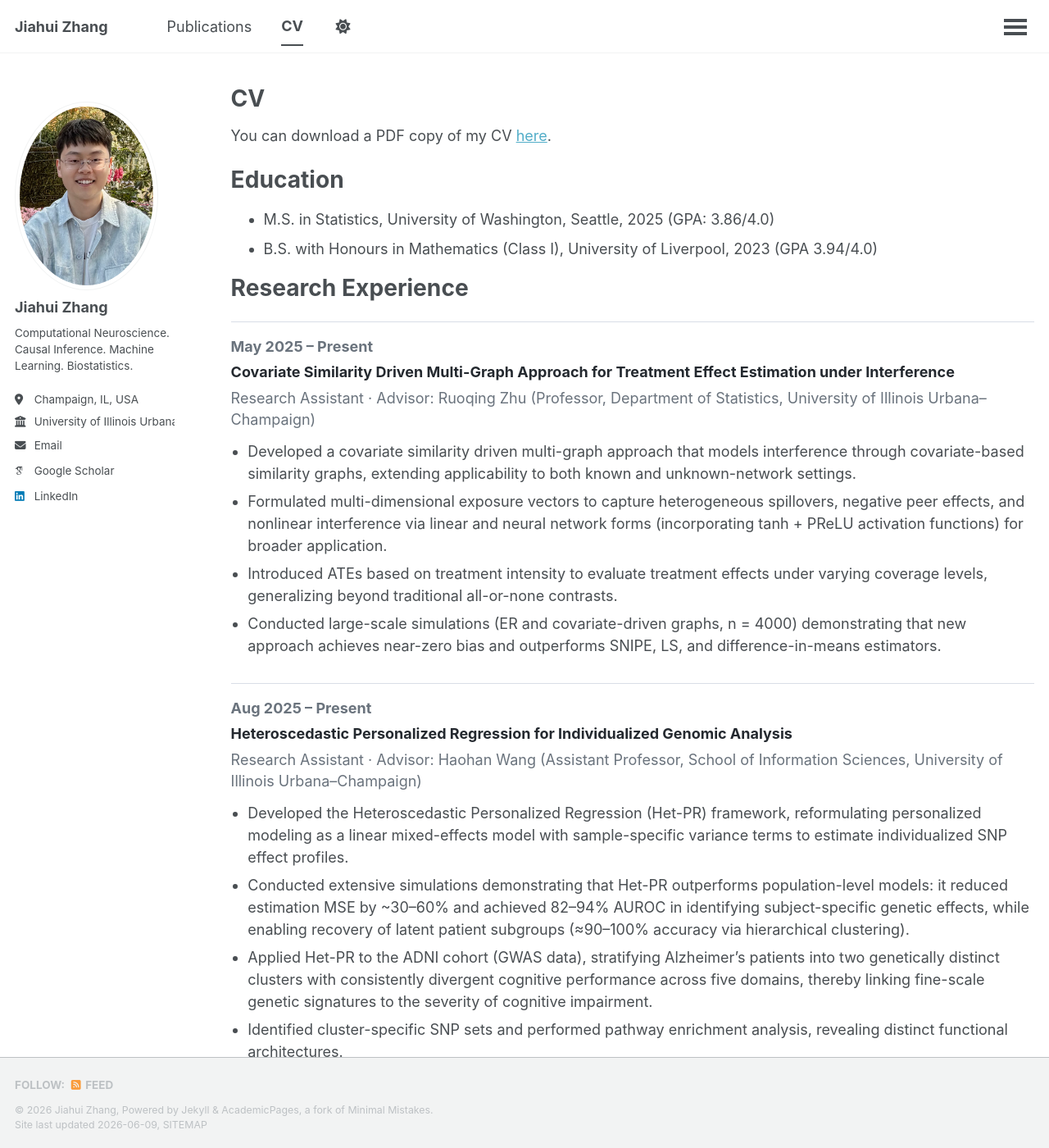
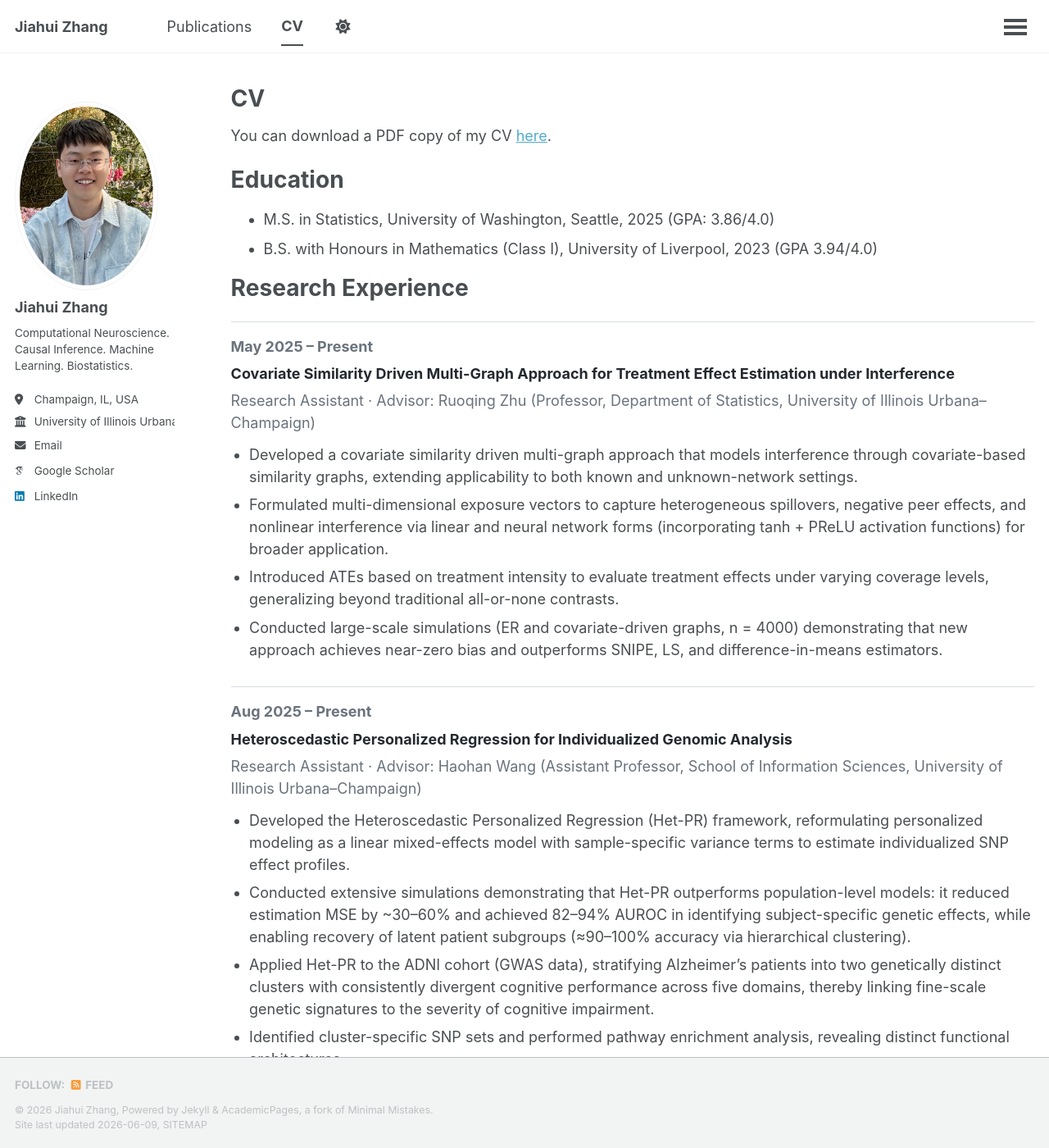
Before and after one commit to zjh688/zjh68688.github.io, a Jekyll site: the page built from _pages/cv.md, in a window 1280 px wide and 1400 px high. Shown: the whole window at 82% size. Built offline with Jekyll 4.4.1, drawn with Linux system fonts in a browser that asks for light colours; some web fonts are replaced; a script that is not in the unit is left out.

Commit message:
Update main.scss

```diff
--- a/assets/css/main.scss
+++ b/assets/css/main.scss
@@ -46,13 +46,15 @@
   margin: 1.25rem 0 1.75rem;
   padding-top: 0.9rem;
   border-top: 1px solid #d9dee7;
+  font-size: 1em;
 }
 
 .cv-exp-date,
 .cv-exp-title,
 .cv-exp-meta,
 .cv-exp li {
-  font-size: 1em;
+  font-size: 1em !important;
+  line-height: 1.5;
 }
 
 .cv-exp-date {
@@ -63,22 +65,21 @@
 
 .cv-exp-title {
   margin: 0.1rem 0 0.35rem;
-  line-height: 1.35;
+  padding-bottom: 0;
+  border-bottom: 0;
   color: #24292f;
 }
 
 .cv-exp-meta {
   margin: 0 0 0.65rem;
   color: #6a737d;
-  line-height: 1.45;
 }
 
 .cv-exp ul {
   margin-top: 0.45rem;
-  padding-left: 1.15rem;
+  padding-left: 1.25rem;
 }
 
 .cv-exp li {
   margin-bottom: 0.4rem;
-  line-height: 1.5;
 }
```
